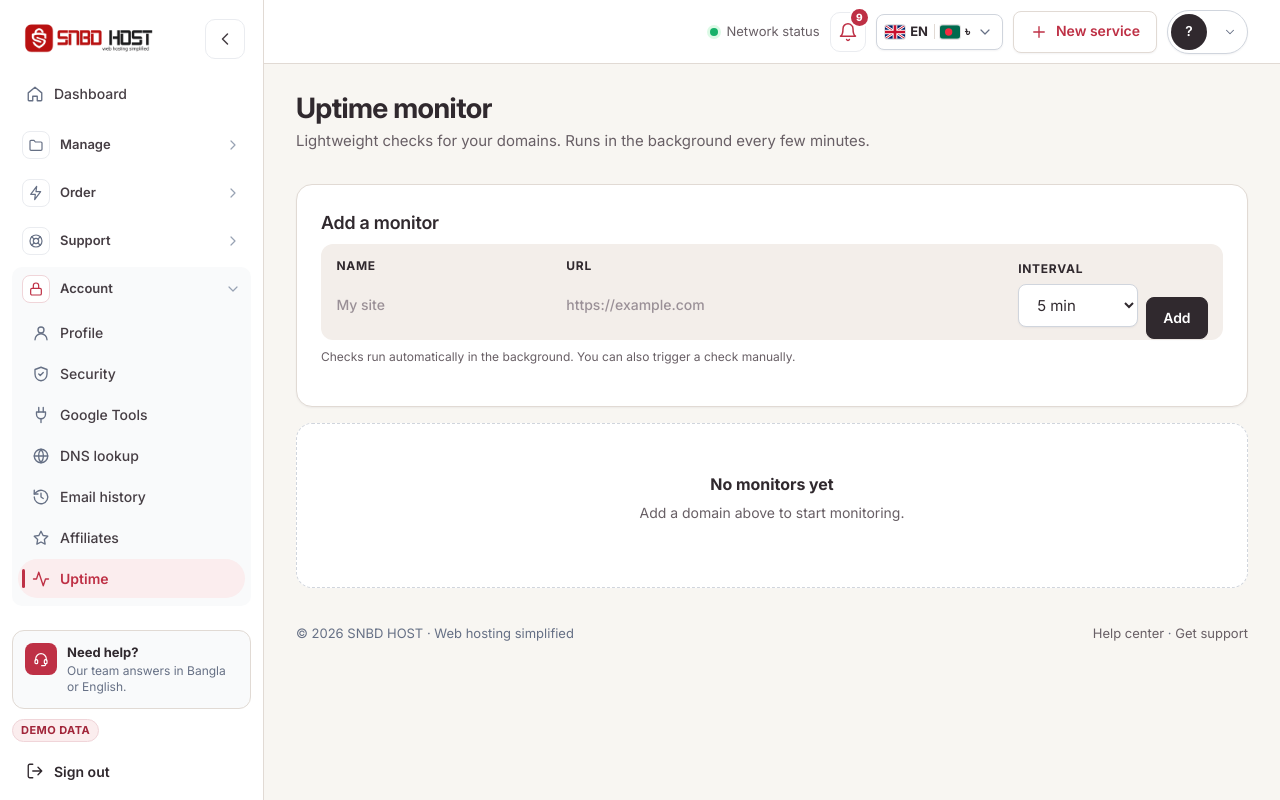
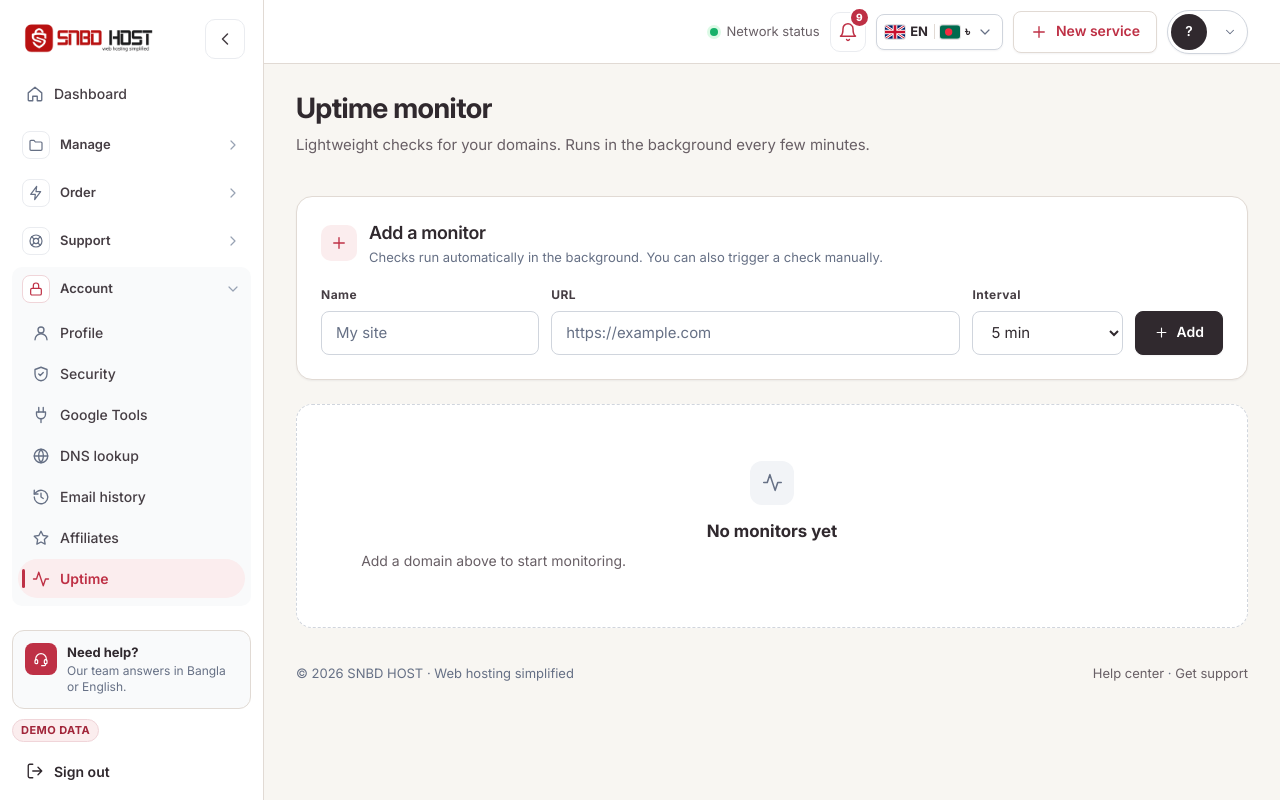
Before and after one commit to yeaminlabs/whmcs-portal, a Node server app: page /uptime in a window 1280 px wide. Run offline with Node 20, Linux system fonts and the light colour scheme; the visitor is signed in with stand-in values (Sample User, id 1); data that the repository does not hold is empty; some libraries are stand-ins or nearby versions.

Commit message:
Polish uptime monitor page
Co-authored-by: OpenBot <335604065+openbotgit[bot]@users.noreply.github.com>

```diff
--- /dev/null
+++ b/public/css/uptime.css
@@ -0,0 +1,47 @@
+/* Uptime monitor: a quiet, data-first surface within the client area. */
+.uptime-pagehead{margin-bottom:24px}
+.uptime-pagehead .sub{max-width:62ch;margin-top:8px}
+.uptime-add{background:#fff;border:1px solid var(--line);border-radius:var(--r);padding:22px 24px 24px;box-shadow:var(--shadow);margin:0 0 24px}
+.uptime-section-heading{display:flex;align-items:center;gap:12px;margin-bottom:18px}
+.uptime-section-icon{display:grid;place-items:center;width:36px;height:36px;border-radius:10px;background:var(--red-50);color:var(--red)}
+.uptime-section-icon .ico{width:18px;height:18px}
+.uptime-section-heading h2{margin:0;font-size:18px;letter-spacing:-.015em}
+.uptime-section-heading p{margin:2px 0 0;color:var(--g500);font-size:13px}
+.uptime-form{display:grid;grid-template-columns:minmax(150px,.8fr) minmax(240px,1.5fr) minmax(120px,.55fr) auto;align-items:end;gap:12px}
+.uptime-form label{margin:0;gap:7px}
+.uptime-label{font-size:12px;font-weight:700;color:var(--g700);letter-spacing:.04em}
+.uptime-form input,.uptime-form select{height:44px;box-shadow:none;border-color:var(--g300)}
+.uptime-form input:focus,.uptime-form select:focus{box-shadow:0 0 0 4px rgba(208,2,27,.12)}
+.uptime-add-btn{height:44px;white-space:nowrap;padding-inline:18px}
+.uptime-add-btn .ico,.uptime-actions .ico{width:15px;height:15px}
+.uptime-grid{display:grid;grid-template-columns:repeat(auto-fit,minmax(290px,1fr));gap:16px}
+.uptime-card{display:flex;flex-direction:column;min-width:0;background:#fff;border:1px solid var(--line);border-radius:var(--r);padding:20px;box-shadow:var(--shadow);transition:border-color .18s,box-shadow .18s,transform .18s var(--ease)}
+.uptime-card:hover{border-color:var(--red-200);box-shadow:var(--shadow-lg);transform:translateY(-2px)}
+.uptime-card-header{display:flex;align-items:flex-start;justify-content:space-between;gap:12px;margin:0 0 18px}
+.uptime-card-header h2{margin:0 0 5px;font-size:18px;line-height:1.25;color:var(--ink)}
+.uptime-url{display:flex;align-items:center;gap:4px;min-width:0;color:var(--g500);font-size:13px;line-height:1.4;overflow-wrap:anywhere}
+.uptime-url:hover{color:var(--red)}
+.uptime-url .ico{width:13px;height:13px;flex:none}
+.uptime-status{display:inline-flex;align-items:center;gap:6px;flex:none;border:1px solid var(--g200);border-radius:999px;padding:4px 9px;font-size:11px;font-weight:700;text-transform:capitalize}
+.uptime-status i{width:6px;height:6px;border-radius:50%;background:currentColor}
+.uptime-status.is-up{color:var(--ok);background:var(--ok-bg);border-color:var(--ok-line)}
+.uptime-status.is-down{color:var(--bad);background:var(--bad-bg);border-color:var(--bad-line)}
+.uptime-status.is-unknown{color:var(--g600);background:var(--g50)}
+.uptime-metrics{list-style:none;margin:0;padding:14px 0;border-top:1px solid var(--line2);border-bottom:1px solid var(--line2);display:grid;gap:11px}
+.uptime-metrics li{display:flex;align-items:baseline;justify-content:space-between;gap:16px;color:var(--g600);font-size:13px}
+.uptime-metrics li span{min-width:0}
+.uptime-metrics li b{color:var(--ink);font-weight:600;text-align:right;font-variant-numeric:tabular-nums}
+.uptime-error{color:var(--bad)!important;font-size:12px!important;overflow-wrap:anywhere}
+.uptime-actions{display:flex;gap:8px;margin-top:16px}
+.uptime-actions form{display:flex;flex:1}
+.uptime-actions button{width:100%;min-height:40px;padding-inline:12px}
+.uptime-delete{color:var(--bad)!important}
+.uptime-delete:hover{color:var(--bad)!important;background:var(--bad-bg)!important;border-color:var(--bad-line)!important}
+.uptime-empty{margin-top:0;padding:56px 20px}
+.uptime-empty-icon{display:grid;place-items:center;width:44px;height:44px;margin:0 auto 14px;border-radius:12px;background:var(--g100);color:var(--g500)}
+.uptime-empty-icon .ico{width:21px;height:21px}
+.uptime-empty h3{margin:0 0 6px;color:var(--ink);font-size:17px}
+.uptime-empty p{margin:0;color:var(--g600)}
+@media(max-width:760px){.uptime-form{grid-template-columns:1fr 1fr}.uptime-url-field{grid-column:1/-1}.uptime-add-btn{width:100%}}
+@media(max-width:480px){.uptime-add{padding:18px}.uptime-form{grid-template-columns:1fr}.uptime-url-field{grid-column:auto}.uptime-card-header{flex-direction:column}.uptime-status{align-self:flex-start}.uptime-actions{flex-direction:column}}
+@media(prefers-reduced-motion:reduce){.uptime-card{transition:none}.uptime-card:hover{transform:none}}
--- a/views/_head.ejs
+++ b/views/_head.ejs
@@ -51,6 +51,7 @@ const isPublic = !(session && session.clientId) && typeof publicPage !== 'undefi
 <% if (ti === 'Contact') { %><link rel="stylesheet" href="/css/contact.css"><% } %>
 <% if (ti === 'DNS lookup') { %><link rel="stylesheet" href="/css/dns-lookup.css"><% } %>
 <% if (ti === 'Dashboard') { %><link rel="stylesheet" href="/css/dashboard.css"><% } %>
+<% if (ti === 'Uptime') { %><link rel="stylesheet" href="/css/uptime.css"><% } %>
 <% if (typeof kbPage !== 'undefined' && kbPage) { %><link rel="stylesheet" href="/css/kb.css"><% } %>
 <% if (typeof kitsPage !== 'undefined' && kitsPage) { %><link rel="stylesheet" href="/css/kits.css"><% } %>
 <% const trk = (typeof tracking === 'object' && tracking) || null; if (trk && trk.gtmId) { %>
--- a/views/uptime.ejs
+++ b/views/uptime.ejs
@@ -1,41 +1,42 @@
 <%- include('_head') %>
-<div class="pagehead"><div><h1><%= t('up.title') %></h1><p class="sub"><%= t('up.sub') %></p></div></div>
+<div class="pagehead uptime-pagehead"><div><h1><%= t('up.title') %></h1><p class="sub"><%= t('up.sub') %></p></div></div>
 
-<section class="card" style="margin-bottom:16px">
-  <h2 style="margin:0 0 8px"><%= t('up.addTitle') %></h2>
-  <form method="post" action="/uptime/add" class="af" style="display:flex;gap:8px;flex-wrap:wrap;align-items:end">
-    <label style="flex:1;min-width:160px"><span class="af-label"><%= t('up.name') %></span><input class="af-input" name="name" required placeholder="My site"></label>
-    <label style="flex:2;min-width:220px"><span class="af-label"><%= t('up.url') %></span><input class="af-input" name="url" required placeholder="https://example.com"></label>
-    <label style="min-width:120px"><span class="af-label"><%= t('up.interval') %></span>
-      <select class="af-input" name="interval">
+<section class="uptime-add" aria-labelledby="uptime-add-title">
+  <div class="uptime-section-heading">
+    <div class="uptime-section-icon" aria-hidden="true"><%- icon('plus') %></div>
+    <div><h2 id="uptime-add-title"><%= t('up.addTitle') %></h2><p><%= t('up.note') %></p></div>
+  </div>
+  <form method="post" action="/uptime/add" class="uptime-form">
+    <label><span class="uptime-label"><%= t('up.name') %></span><input name="name" required placeholder="My site"></label>
+    <label class="uptime-url-field"><span class="uptime-label"><%= t('up.url') %></span><input name="url" required placeholder="https://example.com"></label>
+    <label><span class="uptime-label"><%= t('up.interval') %></span>
+      <select name="interval">
         <option value="300">5 min</option>
         <option value="600">10 min</option>
         <option value="1800">30 min</option>
         <option value="3600">1 hour</option>
       </select>
     </label>
-    <button type="submit" class="btn"><%= t('up.add') %></button>
+    <button type="submit" class="btn uptime-add-btn"><%- icon('plus') %><%= t('up.add') %></button>
   </form>
-  <p class="sub" style="margin-top:8px;font-size:12px"><%= t('up.note') %></p>
 </section>
 
 <% if (!monitors.length) { %>
-  <div class="ui-empty"><h3><%= t('up.emptyTitle') %></h3><p><%= t('up.emptyText') %></p></div>
+  <div class="ui-empty uptime-empty"><div class="uptime-empty-icon" aria-hidden="true"><%- icon('activity') %></div><h3><%= t('up.emptyTitle') %></h3><p><%= t('up.emptyText') %></p></div>
 <% } else { %>
-  <div class="plan-grid" style="grid-template-columns:repeat(auto-fill,minmax(280px,1fr))">
+  <div class="uptime-grid">
     <% monitors.forEach(m => { %>
-    <article class="plan">
-      <header><h2><%= m.name %></h2><span class="plan-lead" style="background:<%= m.last_status==='up'?'#16a34a':m.last_status==='down'?'#dc2626':'#6b7280' %>;color:#fff"><%= m.last_status %></span></header>
-      <p style="word-break:break-all;font-size:12px;opacity:.7;margin:4px 0"><%= m.url %></p>
-      <ul class="plan-features">
-        <li><%- icon('check') %><span><b><%= t('up.uptime24') %>:</b> <%= m.uptime24 === null ? '—' : m.uptime24 + '%' %></span></li>
-        <li><%- icon('check') %><span><b><%= t('up.lastMs') %>:</b> <%= m.last_ms ? m.last_ms + ' ms' : '—' %></span></li>
-        <li><%- icon('check') %><span><b><%= t('up.lastChecked') %>:</b> <%= m.last_checked ? new Date(m.last_checked).toLocaleString() : '—' %></span></li>
-        <% if (m.last_error) { %><li><%- icon('check') %><span style="color:#dc2626"><%= m.last_error %></span></li><% } %>
+    <article class="uptime-card">
+      <header class="uptime-card-header"><div><h2><%= m.name %></h2><a class="uptime-url" href="<%= m.url %>" target="_blank" rel="noreferrer"><%= m.url %><%- icon('external') %></a></div><span class="uptime-status <%= m.last_status === 'up' ? 'is-up' : m.last_status === 'down' ? 'is-down' : 'is-unknown' %>"><i aria-hidden="true"></i><%= m.last_status %></span></header>
+      <ul class="uptime-metrics">
+        <li><span><%= t('up.uptime24') %></span><b><%= m.uptime24 === null ? '—' : m.uptime24 + '%' %></b></li>
+        <li><span><%= t('up.lastMs') %></span><b><%= m.last_ms ? m.last_ms + ' ms' : '—' %></b></li>
+        <li><span><%= t('up.lastChecked') %></span><b><%= m.last_checked ? new Date(m.last_checked).toLocaleString() : '—' %></b></li>
+        <% if (m.last_error) { %><li class="uptime-error"><span><%= m.last_error %></span></li><% } %>
       </ul>
-      <div style="display:flex;gap:8px;margin-top:8px">
-        <form method="post" action="/uptime/<%= m.id %>/check"><button type="submit" class="btn ghost"><%= t('up.checkNow') %></button></form>
-        <form method="post" action="/uptime/<%= m.id %>/delete" onsubmit="return confirm('<%= t('up.confirmDelete') %>')"><button type="submit" class="btn ghost" style="color:#dc2626"><%= t('up.delete') %></button></form>
+      <div class="uptime-actions">
+        <form method="post" action="/uptime/<%= m.id %>/check"><button type="submit" class="btn ghost"><%- icon('refresh') %><%= t('up.checkNow') %></button></form>
+        <form method="post" action="/uptime/<%= m.id %>/delete" onsubmit="return confirm('<%= t('up.confirmDelete') %>')"><button type="submit" class="btn ghost uptime-delete"><%= t('up.delete') %></button></form>
       </div>
     </article>
     <% }) %>
```
